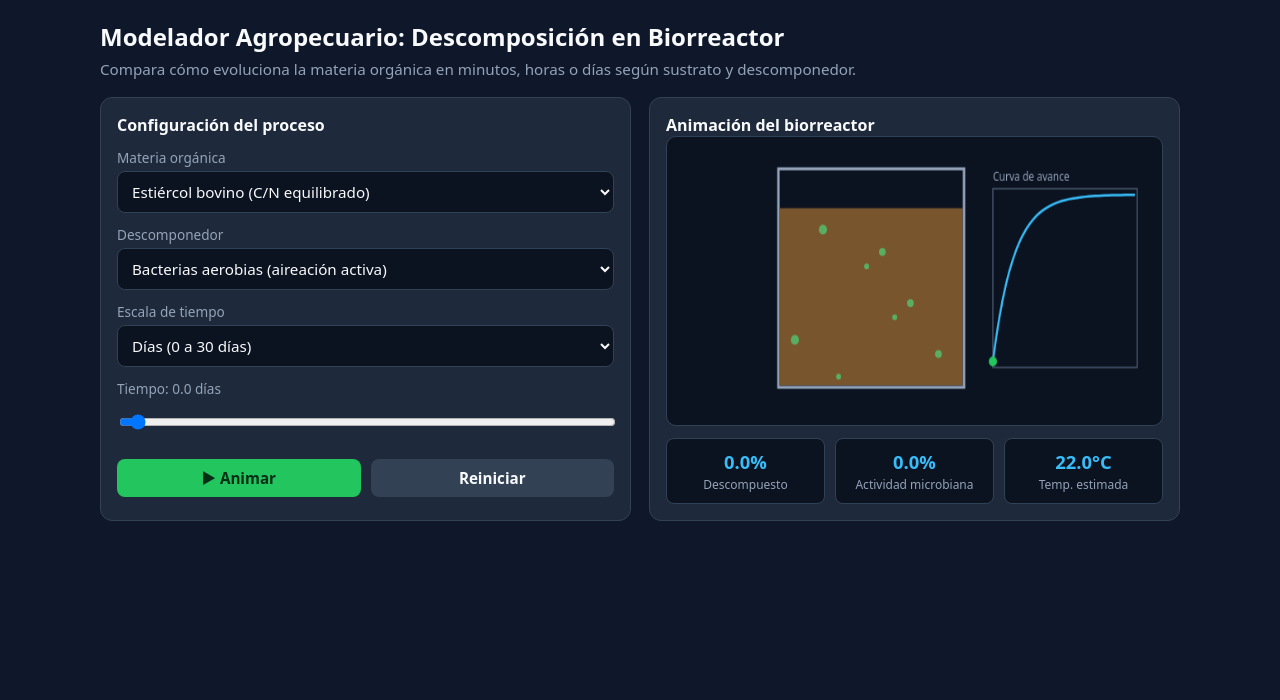
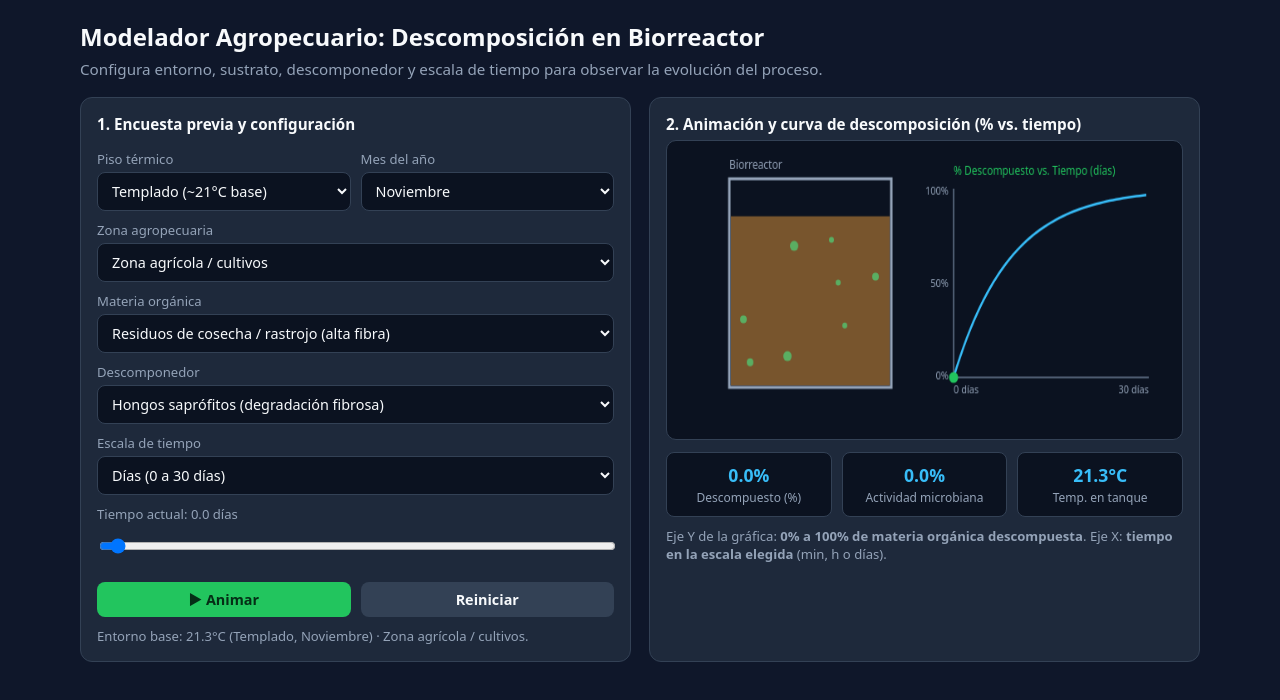
Before and after one commit to sebastiandurango-star/MODELADOR_DE_PROCESOS_AGROPECUARIOS, a plain HTML site: page index.html in a window 1280 px wide. Drawn offline with Linux system fonts and the light colour scheme.

Commit message:
Update index.html

```diff
--- a/index.html
+++ b/index.html
@@ -17,39 +17,79 @@
     }
     * { box-sizing: border-box; font-family: system-ui, -apple-system, sans-serif; }
     body { margin: 0; background: var(--bg); color: var(--text); padding: 20px; }
-    .wrap { max-width: 1080px; margin: 0 auto; }
+    .wrap { max-width: 1120px; margin: 0 auto; }
     h1 { margin: 0 0 6px; font-size: 1.5rem; }
     p.sub { margin: 0 0 18px; color: var(--muted); font-size: 0.95rem; }
-    .grid { display: grid; grid-template-columns: repeat(auto-fit, minmax(320px, 1fr)); gap: 18px; }
+    .grid { display: grid; grid-template-columns: repeat(auto-fit, minmax(330px, 1fr)); gap: 18px; }
     .card { background: var(--panel); border: 1px solid var(--border); border-radius: 12px; padding: 16px; }
-    label { display: block; font-size: 0.85rem; color: var(--muted); margin-top: 12px; margin-bottom: 4px; }
+    .section-title { font-size: 0.95rem; font-weight: 700; margin-bottom: 6px; }
+    .two-col { display: grid; grid-template-columns: repeat(auto-fit, minmax(140px, 1fr)); gap: 10px; }
+    label { display: block; font-size: 0.82rem; color: var(--muted); margin-top: 10px; margin-bottom: 4px; }
     select, input[type="range"], button {
-      width: 100%; padding: 9px 10px; border-radius: 8px;
-      border: 1px solid var(--border); background: var(--panel-2); color: var(--text); font-size: 0.95rem;
+      width: 100%; padding: 8px 10px; border-radius: 8px;
+      border: 1px solid var(--border); background: var(--panel-2); color: var(--text); font-size: 0.9rem;
     }
     .row { display: flex; gap: 10px; margin-top: 14px; }
     button { cursor: pointer; background: var(--accent); color: #052e16; font-weight: 700; border: none; }
     button.secondary { background: #334155; color: var(--text); font-weight: 600; }
-    canvas { width: 100%; height: 290px; background: var(--panel-2); border-radius: 10px; border: 1px solid var(--border); display: block; }
+    canvas { width: 100%; height: 300px; background: var(--panel-2); border-radius: 10px; border: 1px solid var(--border); display: block; }
     .stats { display: grid; grid-template-columns: repeat(3, 1fr); gap: 10px; margin-top: 12px; }
     .stat { background: var(--panel-2); border: 1px solid var(--border); border-radius: 8px; padding: 10px; text-align: center; }
-    .stat .val { font-size: 1.15rem; font-weight: 700; color: var(--accent-2); }
+    .stat .val { font-size: 1.1rem; font-weight: 700; color: var(--accent-2); }
     .stat .lbl { font-size: 0.75rem; color: var(--muted); margin-top: 2px; }
+    .note { margin-top: 10px; font-size: 0.82rem; color: var(--muted); line-height: 1.4; }
   </style>
 </head>
 <body>
   <div class="wrap">
     <h1>Modelador Agropecuario: Descomposición en Biorreactor</h1>
-    <p class="sub">Compara cómo evoluciona la materia orgánica en minutos, horas o días según sustrato y descomponedor.</p>
+    <p class="sub">Configura entorno, sustrato, descomponedor y escala de tiempo para observar la evolución del proceso.</p>
 
     <div class="grid">
       <div class="card">
-        <strong>Configuración del proceso</strong>
+        <div class="section-title">1. Encuesta previa y configuración</div>
+
+        <div class="two-col">
+          <div>
+            <label for="thermalFloor">Piso térmico</label>
+            <select id="thermalFloor">
+              <option value="warm">Cálido (~28°C base)</option>
+              <option value="temperate" selected>Templado (~21°C base)</option>
+              <option value="cold">Frío (~14°C base)</option>
+              <option value="paramo">Páramo / alto (~9°C base)</option>
+            </select>
+          </div>
+          <div>
+            <label for="month">Mes del año</label>
+            <select id="month">
+              <option value="0">Enero</option>
+              <option value="1">Febrero</option>
+              <option value="2">Marzo</option>
+              <option value="3">Abril</option>
+              <option value="4">Mayo</option>
+              <option value="5">Junio</option>
+              <option value="6">Julio</option>
+              <option value="7">Agosto</option>
+              <option value="8">Septiembre</option>
+              <option value="9">Octubre</option>
+              <option value="10" selected>Noviembre</option>
+              <option value="11">Diciembre</option>
+            </select>
+          </div>
+        </div>
+
+        <label for="zone">Zona agropecuaria</label>
+        <select id="zone">
+          <option value="livestock">Zona ganadera / establo</option>
+          <option value="crop" selected>Zona agrícola / cultivos</option>
+          <option value="slope">Zona de ladera / cafetera o frutícola</option>
+          <option value="agroindustry">Zona de beneficio / poscosecha</option>
+        </select>
 
         <label for="substrate">Materia orgánica</label>
         <select id="substrate">
           <option value="manure">Estiércol bovino (C/N equilibrado)</option>
-          <option value="crop">Residuos de cosecha / rastrojo (alta fibra)</option>
+          <option value="crop" selected>Residuos de cosecha / rastrojo (alta fibra)</option>
           <option value="pulp">Pulpa / residuos húmedos (rápida degradación)</option>
         </select>
 
@@ -57,7 +97,7 @@
         <select id="decomposer">
           <option value="aerobic">Bacterias aerobias (aireación activa)</option>
           <option value="anaerobic">Consorcio anaerobio (sin oxígeno / biogás)</option>
-          <option value="fungi">Hongos saprófitos (degradación fibrosa)</option>
+          <option value="fungi" selected>Hongos saprófitos (degradación fibrosa)</option>
         </select>
 
         <label for="unit">Escala de tiempo</label>
@@ -67,58 +107,85 @@
           <option value="days" selected>Días (0 a 30 días)</option>
         </select>
 
-        <label for="timeSlider">Tiempo: <span id="timeLabel">0.0 días</span></label>
+        <label for="timeSlider">Tiempo actual: <span id="timeLabel">0.0 días</span></label>
         <input id="timeSlider" type="range" min="0" max="30" step="0.1" value="0" />
 
         <div class="row">
           <button id="playBtn" type="button">▶ Animar</button>
           <button id="resetBtn" class="secondary" type="button">Reiniciar</button>
         </div>
+        <div class="note" id="envSummary"></div>
       </div>
 
       <div class="card">
-        <strong>Animación del biorreactor</strong>
-        <canvas id="simCanvas" width="600" height="290"></canvas>
+        <div class="section-title">2. Animación y curva de descomposición (% vs. tiempo)</div>
+        <canvas id="simCanvas" width="620" height="300"></canvas>
 
         <div class="stats">
           <div class="stat">
             <div class="val" id="decompVal">0.0%</div>
-            <div class="lbl">Descompuesto</div>
+            <div class="lbl">Descompuesto (%)</div>
           </div>
           <div class="stat">
             <div class="val" id="biomassVal">0.0%</div>
             <div class="lbl">Actividad microbiana</div>
           </div>
           <div class="stat">
-            <div class="val" id="tempVal">22.0°C</div>
-            <div class="lbl">Temp. estimada</div>
+            <div class="val" id="tempVal">21.0°C</div>
+            <div class="lbl">Temp. en tanque</div>
           </div>
+        </div>
+        <div class="note">
+          Eje Y de la gráfica: <strong>0% a 100% de materia orgánica descompuesta</strong>. Eje X: <strong>tiempo en la escala elegida</strong> (min, h o días).
         </div>
       </div>
     </div>
   </div>
 
   <script>
+    const thermalEl = document.getElementById("thermalFloor");
+    const monthEl = document.getElementById("month");
+    const zoneEl = document.getElementById("zone");
     const substrateEl = document.getElementById("substrate");
     const decomposerEl = document.getElementById("decomposer");
     const unitEl = document.getElementById("unit");
     const sliderEl = document.getElementById("timeSlider");
     const timeLabelEl = document.getElementById("timeLabel");
+    const envSummaryEl = document.getElementById("envSummary");
     const playBtn = document.getElementById("playBtn");
     const resetBtn = document.getElementById("resetBtn");
     const canvas = document.getElementById("simCanvas");
     const ctx = canvas.getContext("2d");
 
+    const thermalBase = { warm: 28, temperate: 21, cold: 14, paramo: 9 };
+    const monthDelta = [-0.5, 0.2, 0.8, 1.0, 0.6, 0.1, -0.3, -0.2, 0.2, 0.5, 0.3, -0.2];
+    const zoneMult = { livestock: 1.05, crop: 1.0, slope: 0.96, agroindustry: 1.08 };
     const substrateRates = { manure: 0.09, crop: 0.045, pulp: 0.14 };
     const decomposerMult = { aerobic: 1.15, anaerobic: 0.85, fungi: 1.05 };
     const unitConfig = {
-      minutes: { max: 180, step: 1, factorToDays: 1 / 1440, suffix: "min" },
+      minutes: { max: 180, step: 1,   factorToDays: 1 / 1440, suffix: "min" },
       hours:   { max: 72,  step: 0.5, factorToDays: 1 / 24,   suffix: "h" },
       days:    { max: 30,  step: 0.1, factorToDays: 1,        suffix: "días" }
     };
 
     let playing = false;
     let lastFrame = performance.now();
+
+    function getEnvFactor() {
+      const mIdx = parseInt(monthEl.value, 10);
+      const ambientTemp = thermalBase[thermalEl.value] + monthDelta[mIdx];
+      const tempFactor = Math.max(0.45, Math.min(1.45, 0.55 + (ambientTemp / 25) * 0.65));
+      const factor = tempFactor * zoneMult[zoneEl.value];
+      return { ambientTemp, factor };
+    }
+
+    function decompAtUnitTime(tUnit) {
+      const cfg = unitConfig[unitEl.value];
+      const days = tUnit * cfg.factorToDays;
+      const { factor } = getEnvFactor();
+      const k = substrateRates[substrateEl.value] * decomposerMult[decomposerEl.value] * factor;
+      return 1 - Math.exp(-k * days * 2.2);
+    }
 
     function syncUnit() {
       const cfg = unitConfig[unitEl.value];
@@ -131,23 +198,23 @@
     function computeState() {
       const tUnit = parseFloat(sliderEl.value);
       const cfg = unitConfig[unitEl.value];
-      const days = tUnit * cfg.factorToDays;
-      const k = substrateRates[substrateEl.value] * decomposerMult[decomposerEl.value];
-      const frac = 1 - Math.exp(-k * days * 2.2);
-      const biomass = Math.min(100, Math.max(0, Math.sin(Math.min(Math.PI, frac * Math.PI)) * 100 + frac * 35));
-      const temp = 22 + biomass * 0.28;
-      return { tUnit, suffix: cfg.suffix, frac, biomass, temp };
+      const frac = decompAtUnitTime(tUnit);
+      const { ambientTemp, factor } = getEnvFactor();
+      const biomass = Math.min(100, Math.max(0, (Math.sin(Math.min(Math.PI, frac * Math.PI)) * 100 + frac * 35) * Math.min(1.2, factor)));
+      const temp = ambientTemp + biomass * 0.24;
+      return { tUnit, maxUnit: cfg.max, suffix: cfg.suffix, frac, biomass, temp, ambientTemp };
     }
 
     function drawBioreactor(state, nowSec) {
       ctx.clearRect(0, 0, canvas.width, canvas.height);
 
-      const tx = 135, ty = 32, tw = 225, th = 220;
+      // Tanque
+      const tx = 75, ty = 38, tw = 195, th = 210;
       ctx.strokeStyle = "#94a3b8";
       ctx.lineWidth = 3;
       ctx.strokeRect(tx, ty, tw, th);
 
-      const fillHeight = Math.max(35, th * (0.82 - state.frac * 0.35));
+      const fillHeight = Math.max(32, th * (0.82 - state.frac * 0.35));
       const fy = ty + th - fillHeight;
       const r = Math.round(120 - state.frac * 65);
       const g = Math.round(85 - state.frac * 35);
@@ -155,9 +222,9 @@
       ctx.fillStyle = `rgb(${r},${g},${b})`;
       ctx.fillRect(tx + 2, fy, tw - 4, fillHeight - 2);
 
-      const count = Math.round(8 + (state.biomass / 100) * 28);
+      const count = Math.round(8 + (state.biomass / 100) * 26);
       for (let i = 0; i < count; i++) {
-        const px = tx + 16 + ((i * 53 + Math.floor(nowSec * 25)) % (tw - 32));
+        const px = tx + 14 + ((i * 53 + Math.floor(nowSec * 25)) % (tw - 28));
         const py = fy + 10 + ((i * 37 + Math.floor(nowSec * (20 + state.biomass * 0.4))) % Math.max(12, fillHeight - 18));
         ctx.beginPath();
         ctx.arc(px, py, 3 + (i % 3), 0, Math.PI * 2);
@@ -165,16 +232,40 @@
         ctx.fill();
       }
 
-      const gx = 395, gy = 52, gw = 175, gh = 180;
-      ctx.strokeStyle = "#475569";
+      ctx.fillStyle = "#94a3b8";
+      ctx.font = "12px system-ui, sans-serif";
+      ctx.fillText("Biorreactor", tx, ty - 10);
+
+      // Gráfica específica: % descompuesto vs. tiempo en unidad elegida
+      const gx = 345, gy = 48, gw = 235, gh = 190;
+      ctx.strokeStyle = "#64748b";
       ctx.lineWidth = 1.5;
-      ctx.strokeRect(gx, gy, gw, gh);
+      ctx.beginPath();
+      ctx.moveTo(gx, gy);
+      ctx.lineTo(gx, gy + gh);
+      ctx.lineTo(gx + gw, gy + gh);
+      ctx.stroke();
 
+      // Marcas eje Y (0%, 50%, 100%)
+      ctx.fillStyle = "#94a3b8";
+      ctx.font = "11px system-ui, sans-serif";
+      ctx.textAlign = "right";
+      ctx.fillText("100%", gx - 6, gy + 6);
+      ctx.fillText("50%", gx - 6, gy + gh * 0.5 + 4);
+      ctx.fillText("0%", gx - 6, gy + gh + 2);
+
+      // Marcas eje X (0 y máximo en unidad elegida)
+      ctx.textAlign = "left";
+      ctx.fillText(`0 ${state.suffix}`, gx, gy + gh + 16);
+      ctx.textAlign = "right";
+      ctx.fillText(`${state.maxUnit} ${state.suffix}`, gx + gw, gy + gh + 16);
+
+      // Curva completa
       ctx.beginPath();
       for (let x = 0; x <= gw; x += 4) {
         const p = x / gw;
-        const yVal = 1 - Math.exp(-substrateRates[substrateEl.value] * decomposerMult[decomposerEl.value] * (p * 30) * 2.2);
-        const py = gy + gh - yVal * (gh - 12) - 6;
+        const yFrac = decompAtUnitTime(p * state.maxUnit);
+        const py = gy + gh - yFrac * gh;
         if (x === 0) ctx.moveTo(gx + x, py);
         else ctx.lineTo(gx + x, py);
       }
@@ -182,16 +273,18 @@
       ctx.lineWidth = 2.5;
       ctx.stroke();
 
-      const curX = gx + state.frac * gw;
-      const curY = gy + gh - state.frac * (gh - 12) - 6;
+      // Punto actual
+      const tFrac = state.maxUnit > 0 ? state.tUnit / state.maxUnit : 0;
+      const curX = gx + tFrac * gw;
+      const curY = gy + gh - state.frac * gh;
       ctx.beginPath();
-      ctx.arc(curX, curY, 5, 0, Math.PI * 2);
+      ctx.arc(curX, curY, 5.5, 0, Math.PI * 2);
       ctx.fillStyle = "#22c55e";
       ctx.fill();
 
-      ctx.fillStyle = "#94a3b8";
+      ctx.textAlign = "left";
       ctx.font = "12px system-ui, sans-serif";
-      ctx.fillText("Curva de avance", gx, gy - 8);
+      ctx.fillText(`% Descompuesto vs. Tiempo (${state.suffix})`, gx, gy - 14);
     }
 
     function render(nowMs = performance.now()) {
@@ -200,6 +293,11 @@
       document.getElementById("decompVal").textContent = `${(state.frac * 100).toFixed(1)}%`;
       document.getElementById("biomassVal").textContent = `${state.biomass.toFixed(1)}%`;
       document.getElementById("tempVal").textContent = `${state.temp.toFixed(1)}°C`;
+
+      const monthName = monthEl.options[monthEl.selectedIndex].text;
+      const zoneName = zoneEl.options[zoneEl.selectedIndex].text;
+      envSummaryEl.textContent = `Entorno base: ${state.ambientTemp.toFixed(1)}°C (${thermalEl.options[thermalEl.selectedIndex].text.split(" ")[0]}, ${monthName}) · ${zoneName}.`;
+
       drawBioreactor(state, nowMs / 1000);
     }
 
@@ -221,9 +319,10 @@
       requestAnimationFrame(loop);
     }
 
+    [thermalEl, monthEl, zoneEl, substrateEl, decomposerEl].forEach(el => {
+      el.addEventListener("change", () => render());
+    });
     unitEl.addEventListener("change", syncUnit);
-    substrateEl.addEventListener("change", () => render());
-    decomposerEl.addEventListener("change", () => render());
     sliderEl.addEventListener("input", () => render());
     playBtn.addEventListener("click", () => {
       playing = !playing;
```
